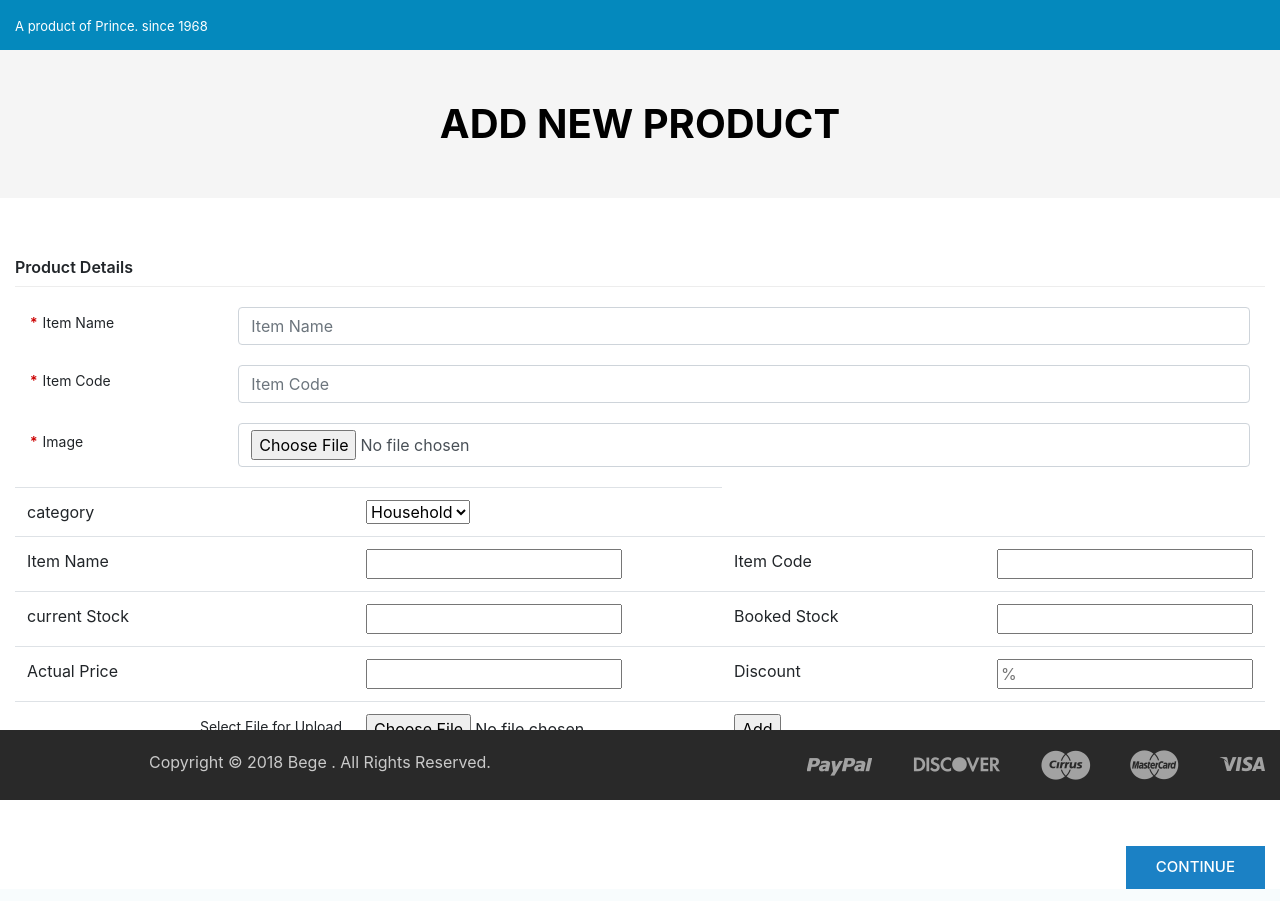
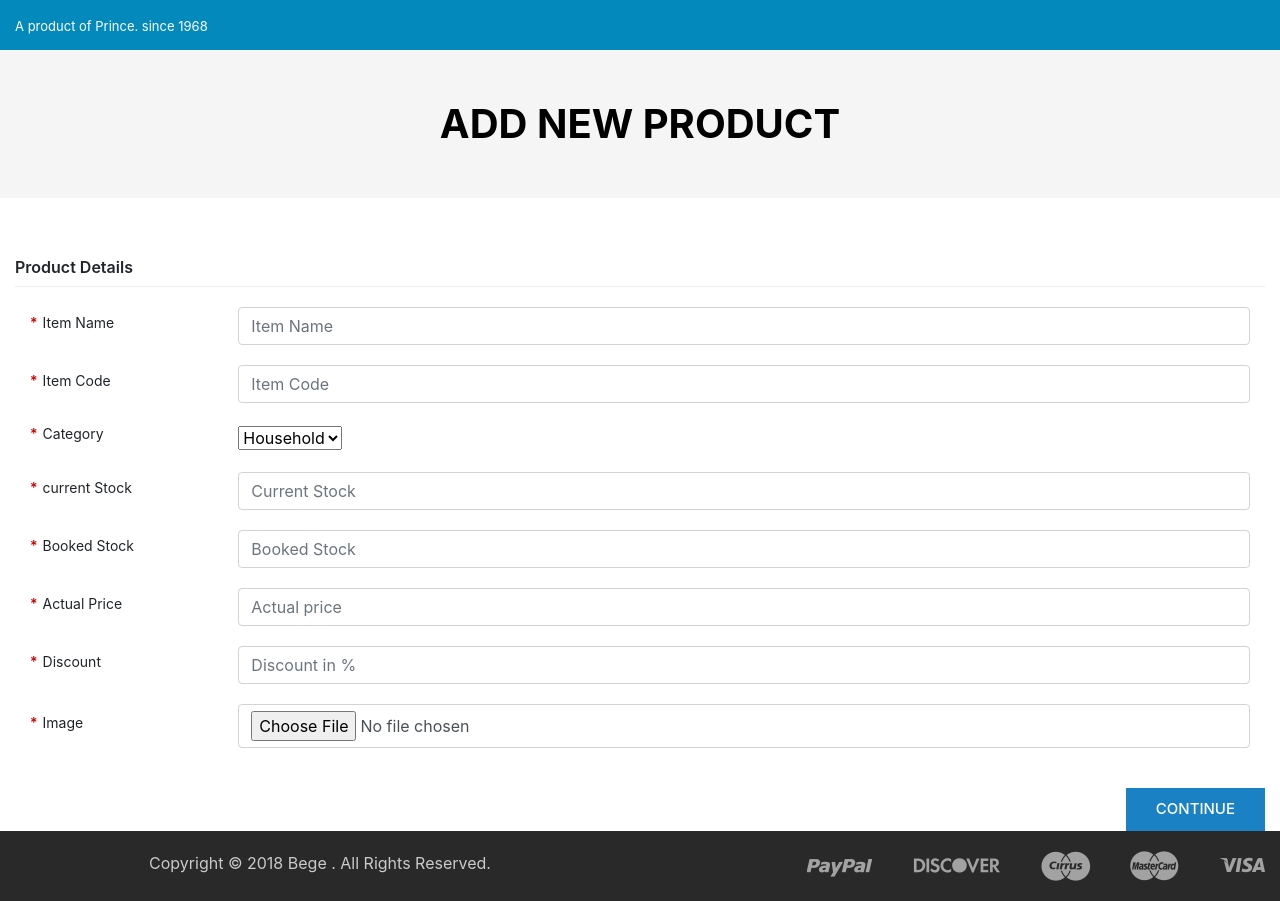
Before and after one commit to deepuvkrish/nadar, a PHP site: page /ecom/newproduct.php in a window 1280 px wide. Run offline with PHP 8.4, Linux system fonts and the light colour scheme; some libraries are stand-ins or nearby versions.

Commit message:
insertion admin page

```diff
--- a/include/adfooter.php
+++ b/include/adfooter.php
@@ -1,5 +1,5 @@
  <!-- Brand logo area end -->
- <footer class="footer-area" style="position: fixed;left: 0;bottom: 0;width: 100%;color: white;text-align: center;">
+ <footer class="footer-area" style="position: relative;left: 0;bottom: 0;width: 100%;color: white;text-align: center;">
 
 
                 <div class="footer-copyright-area">
--- a/newproduct.php
+++ b/newproduct.php
@@ -61,19 +61,12 @@
                                             <input type="text" class="form-control" name="code" id="l-name" placeholder="Item Code">
                                         </div>
                                     </div>
-                                    <div class="form-group d-md-flex align-items-md-center">
-                                        <label class="control-label col-md-2" for="l-name"><span class="require">*</span>Image</label>
-                                        <div class="col-md-10">
-                                            <input type="file" class="form-control" name="file" id="l-name" >
-                                        </div>
-                                    </div>
 
 
-        <div class="form-group">
-            <table class="table">
-                <tr>
-                    <td>category</td>
-                    <td>
+
+                                    <div class="form-group d-md-flex align-items-md-center">
+                                        <label class="control-label col-md-2" for="l-name"><span class="require">*</span>Category</label>
+                                        <div class="col-md-10">
                                         <select name="category">
                                             <option value="hs101">Household</option>
                                             <option value="vf102">Veggies</option>
@@ -85,52 +78,36 @@
                                             <option value="bh108">Beauty</option>
                                             <option value="sf109">Stationary</option>
                                         </select>
-                    </td>
-                    <tr>
-                        <td>Item Name</td>
-                        <td><input type='text' name='item_name' /></td>
-                        <td>Item Code</td>
-                        <td><input type="text" name='item_code'/></td>
-                    </tr>
-                    <tr>
-                        <td>current Stock</td>
-                        <td><input type="text" name='crr_stk'/></td>
-                        <td>Booked Stock</td>
-                        <td><input type="text" name='bkd_stk'/></td>
-                    </tr>
-                    <tr>
-                        <td>Actual Price</td>
-                        <td><input type="text" name='act_prc'/></td>
-                        <td>Discount</td>
-                        <td><input type="text" name='discount' placeholder="%"/></td>
-                    </tr>
-                    <!-- <tr>
-                        <td>Upload Pic(max size 100kb)</td>
-                        <td><input type="file" name='image'/></td>
-                        </tr>
-                    </tr> -->
-                </tr>
-                <tr>
-                    <td width="40%" align="right">
-                        <label>Select File for Upload</label>
-                    </td>
-                    <td width="30">
-                        <input type="file" name="select_file" />
-                    </td>
+                                        </div>
+                                    </div>
+                                    <div class="form-group d-md-flex align-items-md-center">
+                                        <label class="control-label col-md-2" for="l-name"><span class="require">*</span>current Stock</label>
+                                        <div class="col-md-10">
+                                            <input type="text" class="form-control" name="crr_stk" id="crr_stk" placeholder="Current Stock">
+                                        </div>
+                                    </div>
+                                    <div class="form-group d-md-flex align-items-md-center">
+                                        <label class="control-label col-md-2" for="l-name"><span class="require">*</span>Booked Stock</label>
+                                        <div class="col-md-10">
+                                            <input type="text" class="form-control" name="bkd_stk" id="bkd_stk" placeholder="Booked Stock">
+                                        </div>
+                                    </div>
+                                    <div class="form-group d-md-flex align-items-md-center">
+                                        <label class="control-label col-md-2" for="l-name"><span class="require">*</span>Actual Price</label>
+                                        <div class="col-md-10">
+                                            <input type="text" class="form-control" name="act_prc" id="act_prc" placeholder="Actual price">                                        </div>
+                                    </div>
+                                    <div class="form-group d-md-flex align-items-md-center">
+                                        <label class="control-label col-md-2" for="l-name"><span class="require">*</span>Discount</label>
+                                        <div class="col-md-10">
+                                        <input type="text" class="form-control" name="discount" id="discount" placeholder="Discount in %">                                        </div>
+                                    </div>
 
-                    <!-- <td width="30%" align="left">
-                        <input type="submit" name="upload" class="btn btn-primary" value="Upload">
-                    </td> -->
-                    <td colspan = '2'>
-                        <input type = 'submit' name="Add" value = "Add"/>
-                    </td>
-                </tr>
-                <tr>
-                    <td width="40%" align="right"></td>
-                    <td width="30"><span class="text-muted">jpg, png, gif</span></td>
-                    <td width="30%" align="left"></td>
-                </tr>
-            </table>
+                                    <div class="form-group d-md-flex align-items-md-center">
+                                        <label class="control-label col-md-2" for="l-name"><span class="require">*</span>Image</label>
+                                        <div class="col-md-10">
+                                            <input type="file" class="form-control" name="file" id="l-name" >
+                                        </div>
                                     </div>
                                 </fieldset>
 
```
Lines whose indentation alone changed are shown as unchanged.
